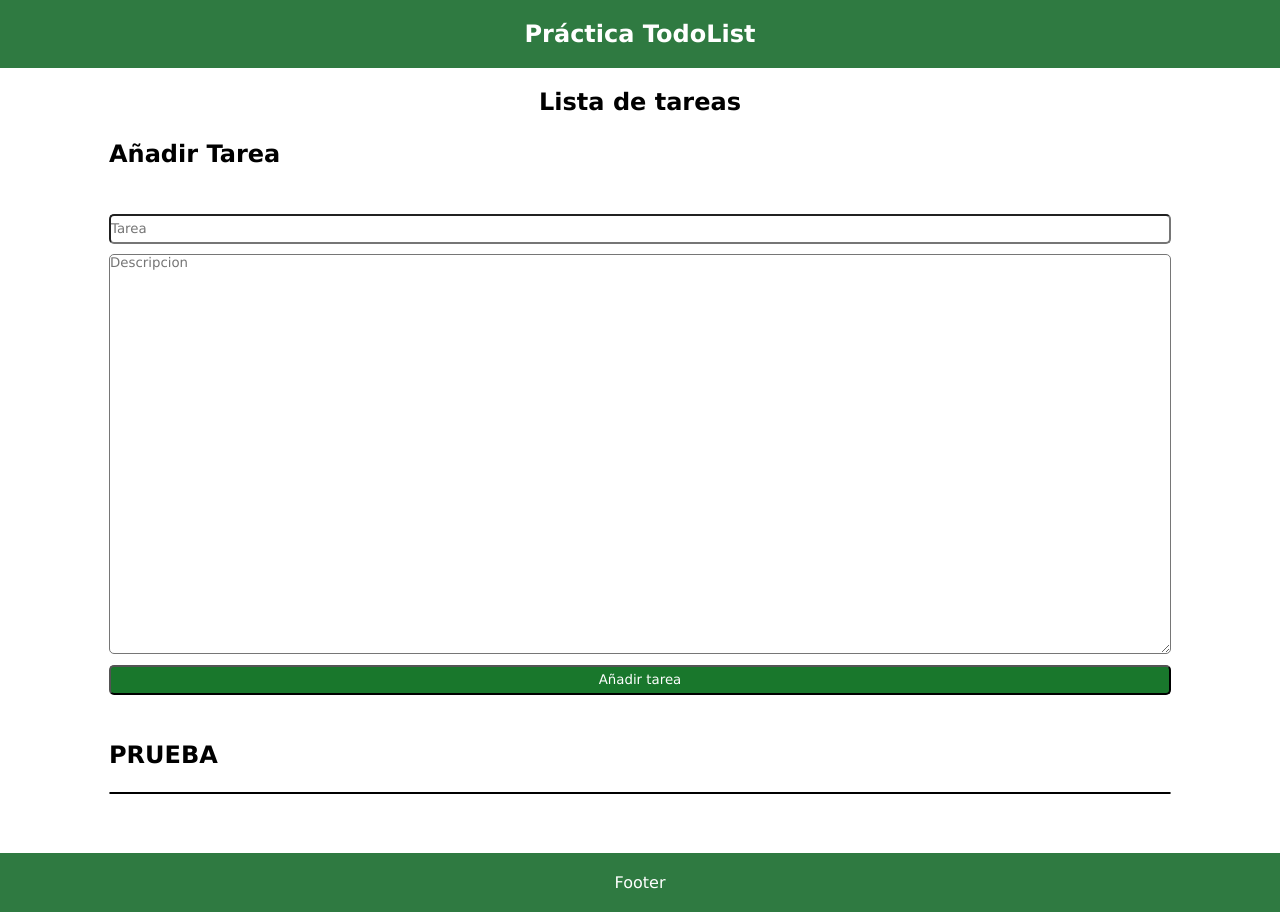
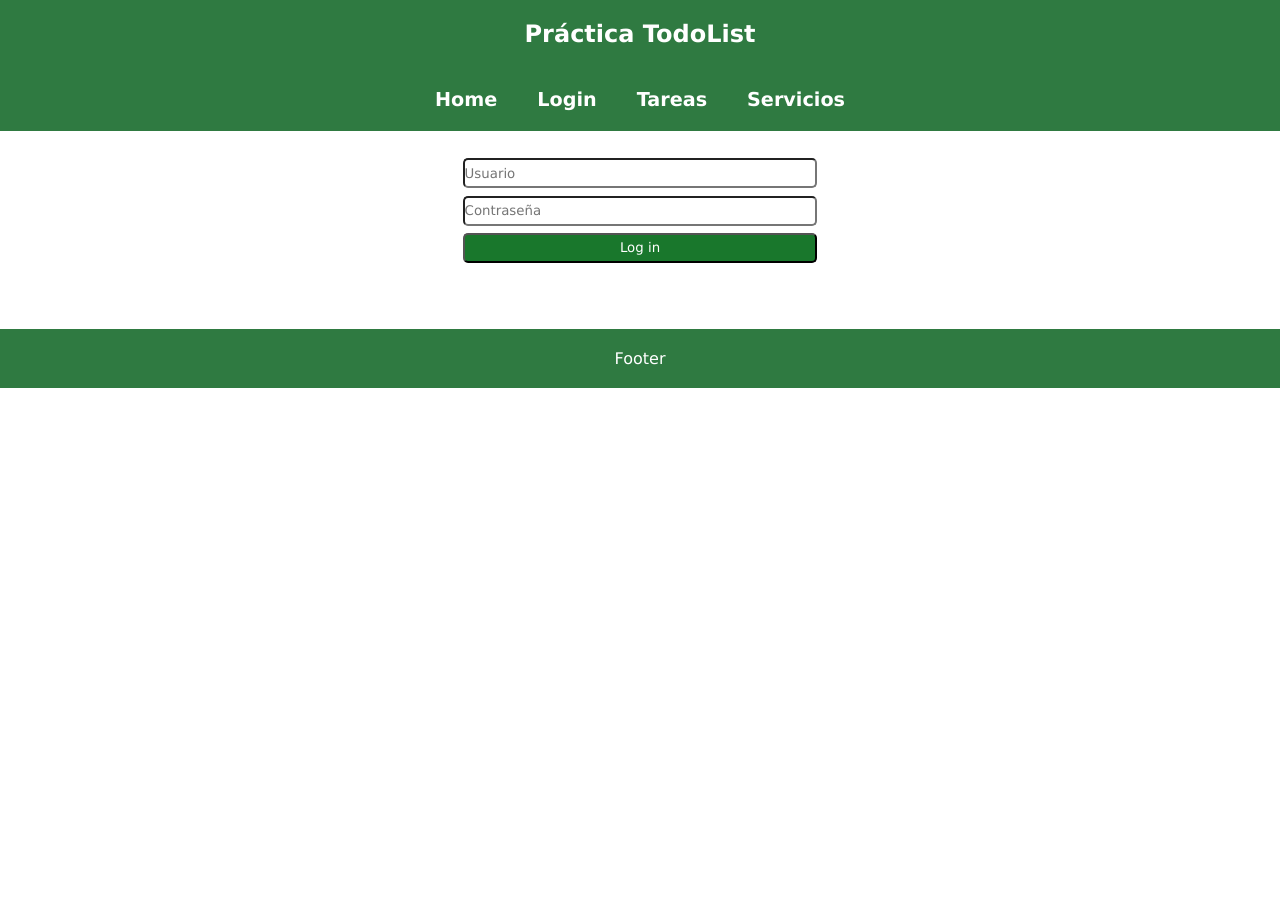
Before and after one commit to santism98/practica_todoList, a React (Vite) app: page /login in a window 1280 px wide. After the commit the page ends 800 px from the top, so only its background shows below. Built offline with nearby package versions, Linux system fonts and the light colour scheme.

Commit message:
maquetado y listo todo

```diff
--- a/src/App.jsx
+++ b/src/App.jsx
@@ -1,5 +1,5 @@
-import { Gallery } from "./components/Gallery"
-import {} from './components'
+import { Route, Routes, Navigate } from 'react-router-dom'
+import { HomePage, LoginPage, ServicesPage, NavBar, Gallery } from './components'
 
 function App() {
 
@@ -13,11 +13,18 @@ function App() {
 
       </header>
 
+      <NavBar />
+
       <main className='text-center header'>
+        <Routes>
+          <Route path='/' element={<HomePage />} />
+          <Route path='servicios' element={<ServicesPage />} />
+          <Route path='form' element={<Gallery />} />
+          <Route path='login' element={<LoginPage />} />
 
-        <h2>Lista de tareas</h2>
-
-        <Gallery />
+          {/* <Route path='/*' element={<LoginPage />} /> */}
+          <Route path='/*' element={<Navigate to={'/'} />} />
+        </Routes>
 
       </main>
 
--- a/src/components/Gallery.jsx
+++ b/src/components/Gallery.jsx
@@ -9,6 +9,7 @@ export const Gallery = () => {
      return (
 
         <>
+            <h2>Lista de tareas</h2>
 
             <h2 className="categoria text-left">Añadir Tarea</h2>
 
--- a/src/components/HomePage.jsx
+++ b/src/components/HomePage.jsx
@@ -0,0 +1,7 @@
+
+
+export const HomePage = () => {
+  return (
+    <div>HomePage</div>
+  )
+}
--- a/src/components/LoginPage.jsx
+++ b/src/components/LoginPage.jsx
@@ -0,0 +1,42 @@
+
+
+export const LoginPage = () => {
+
+    return (
+        <>
+
+            <div className="login flex text-center justify-text">
+
+                <form>
+
+                    <input
+
+                        type="text"
+                        placeholder="Usuario"
+                        name="task"
+
+                    />
+
+                    <input
+
+                        type="text"
+                        placeholder="Contraseña"
+                        name="description"
+
+                    />
+
+                    <input
+
+                        type="submit"
+                        value="Log in"
+
+                    />
+
+
+
+                </form>
+
+            </div>
+        </>
+    )
+}
--- /dev/null
+++ b/src/components/NavBar.jsx
@@ -0,0 +1,42 @@
+import { Link } from "react-router-dom";
+import { NavLink } from "react-router-dom";
+
+
+export const NavBar = () => {
+
+    return (
+
+        <nav>
+
+            <ul className='navbar bg-green'>
+
+                <li className="nav-link active"><NavLink
+                    to='/'
+                    className={({ isActive }) => `nav-link ${isActive ? 'isActive' : ''} `}>
+                    Home
+                </NavLink></li>
+
+                <li className="nav-link "><NavLink
+                    to='/login'
+                    className={({ isActive }) => `nav-link ${isActive ? 'isActive' : ''} `}>
+                    Login
+                </NavLink></li>
+
+                <li className="nav-link " > <NavLink
+                    to='/form'
+                    className={({ isActive }) => `nav-link ${isActive ? 'isActive' : ''} `}>
+                    Tareas
+                </NavLink></li >
+
+                <li className="nav-link " > <NavLink
+                    to='/services'
+                    className={({ isActive }) => `nav-link ${isActive ? 'isActive' : ''} `}>
+                    Servicios
+                </NavLink></li >
+
+            </ul >
+
+        </nav >
+
+    )
+}
--- a/src/components/ServicesPage.jsx
+++ b/src/components/ServicesPage.jsx
@@ -0,0 +1,7 @@
+
+
+export const ServicesPage = () => {
+  return (
+    <div>ServicesPage</div>
+  )
+}
--- a/src/components/Task.jsx
+++ b/src/components/Task.jsx
@@ -4,7 +4,7 @@ export const Task = ({ task, description, id, done, handleDeleteTodo, handleTogg
 
     if (done == true) {
 
-        boton = 'COMPLETADO'
+        boton = 'FINALIZADO'
 
     } else {
 
@@ -24,11 +24,12 @@ export const Task = ({ task, description, id, done, handleDeleteTodo, handleTogg
                 <div className="flex self-right">
 
                     <button
-
+                    className={done.toString()}
                     onClick={() => handleToggleTodo(id, done)}
                     >{`${boton}`}</button>
 
                     <button
+                    className="delete"
                     onClick={() => handleDeleteTodo(id)}
                     >Eliminar</button>
 
--- a/src/components/index.js
+++ b/src/components/index.js
@@ -1,4 +1,8 @@
 export * from './HomePage'
 export * from './LoginPage'
-export * from './TodoListPage'
 export * from './ServicesPage'
+export * from './Form'
+export * from './Gallery'
+export * from './Grid'
+export * from './NavBar'
+export * from './Task'
--- a/src/index.css
+++ b/src/index.css
@@ -116,6 +116,60 @@ footer{
   margin-top: 3%;
 }
 
+.isActive {
+  color: red;
+}
+
+.navbar {
+  padding: 20px;
+  list-style: none;
+  display: flex;
+  justify-content: center;
+  align-items: center;
+}
+
+.navbar li {
+  margin: 0 20px;
+}
+
+.nav-link a {
+  text-decoration: none;
+  color: #fff;
+  font-weight: bold;
+  font-size: 1.2rem;
+  transition: all 0.2s ease-in-out;
+}
+
+.login>input[type="text"],
+.login>input[type="submit"] {
+  width: 100%;
+  margin: 1% 0;
+  height: 30px;
+  border-radius: 5px;
+}
+
+.login {
+  margin: 0 auto
+}
+
+button {
+  margin-left: 20px;
+  margin-right: 20px;
+  background-color: var(--greenlight);
+  border-radius: 5px;
+  border: solid var(--greendark);
+  color: white;
+}
+button.delete {
+  background-color: var(--rojo);
+  border: solid var(--rojo)ed;
+}
+
+button.true {
+  border: solid var(--dark);
+  background-color: var(--dark);
+}
+
 @media screen and (max-width: 768px) {
 
 
```
Also changed, not shown: src/components/TodoListPage.jsx (deleted).
